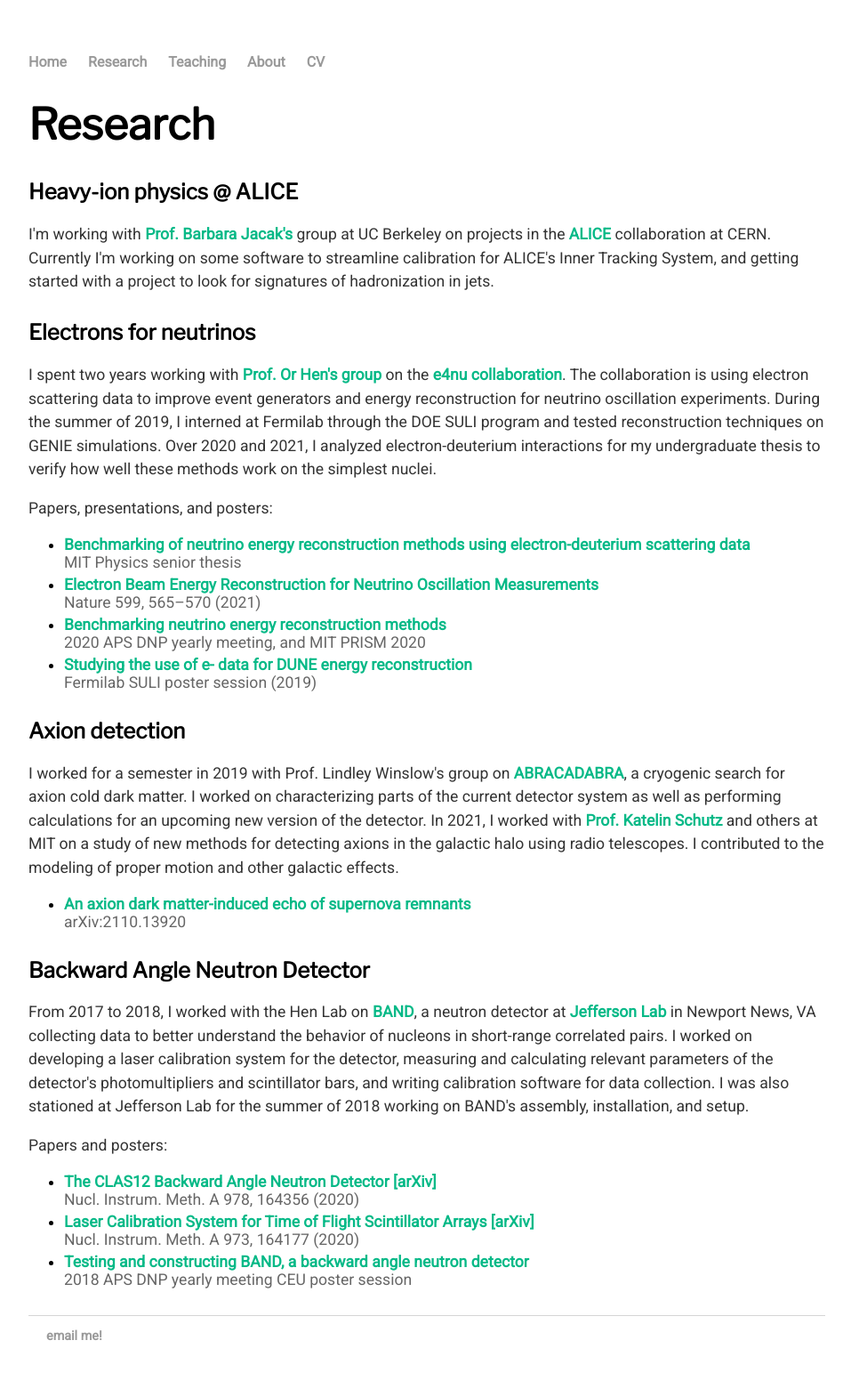
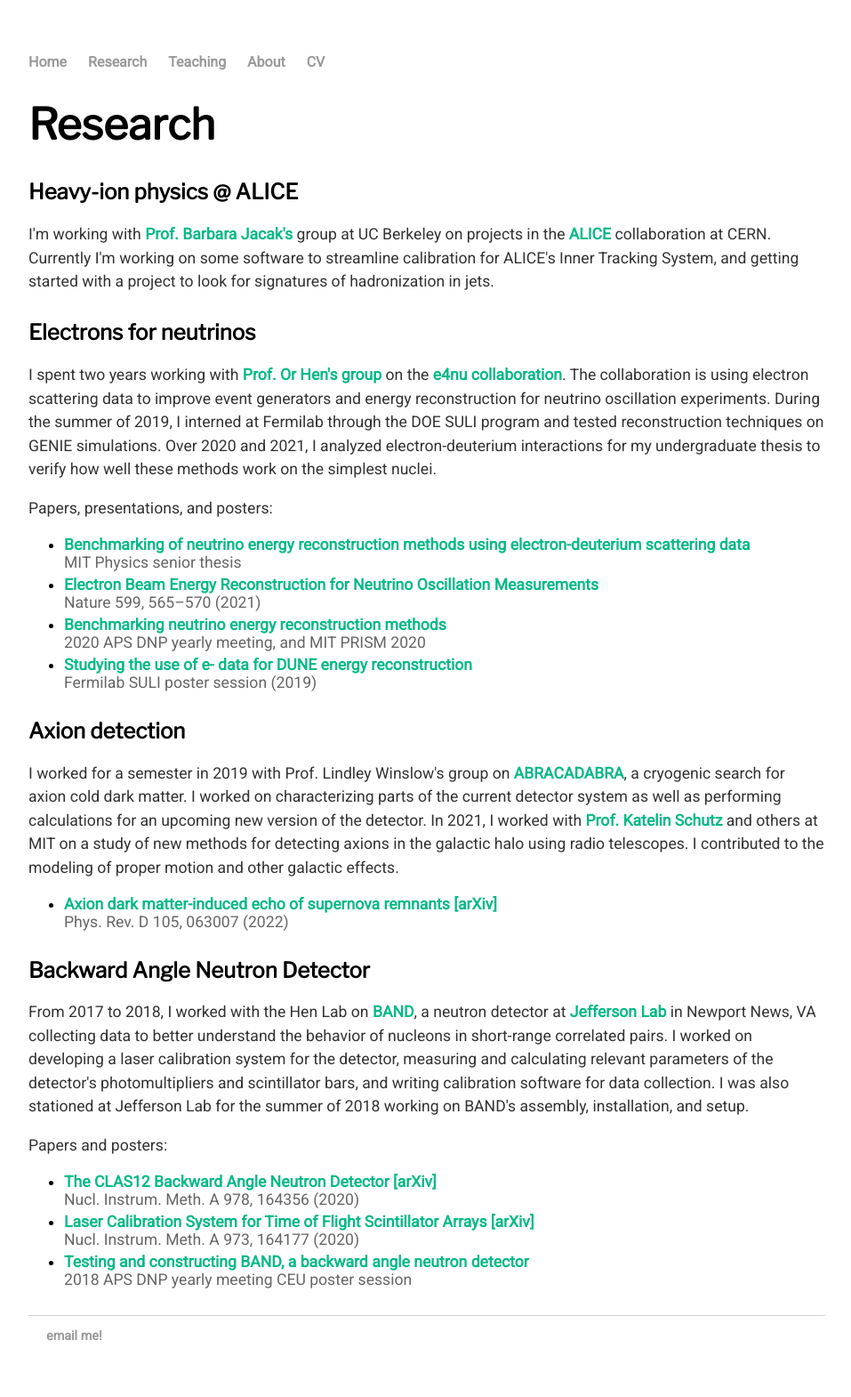
Before and after one commit to nambrath/nambrath.github.io, a Jekyll site: the page built from research/index.html, in a window 1280 px wide. Shown: the whole page at 89% size, without its empty margins (160-1117 px from the left). Built offline with Jekyll 4.4.1, drawn with Linux system fonts in a browser that asks for light colours.

Commit message:
paper and cv updates

```diff
--- a/research/index.html
+++ b/research/index.html
@@ -31,7 +31,7 @@ title: Research
 		<p class="para">
 			I worked for a semester in 2019 with Prof. Lindley Winslow's group on <a href="http://abracadabra.mit.edu/">ABRACADABRA</a>, a cryogenic search for axion cold dark matter. I worked on characterizing parts of the current detector system as well as performing calculations for an upcoming new version of the detector. In 2021, I worked with <a href="https://katelinschutz.com/">Prof. Katelin Schutz</a> and others at MIT on a study of new methods for detecting axions in the galactic halo using radio telescopes. I contributed to the modeling of proper motion and other galactic effects.
 			<ul>
-				<li> <a href='https://arxiv.org/pdf/2110.13920v1.pdf'>An axion dark matter-induced echo of supernova remnants</a> <br><span class='loc'>arXiv:2110.13920 </li></span>
+				<li> <a href='https://journals.aps.org/prd/abstract/10.1103/PhysRevD.105.063007'>Axion dark matter-induced echo of supernova remnants</a> <a href='https://arxiv.org/pdf/2110.13920v1.pdf'>[arXiv]</a> <br><span class='loc'>Phys. Rev. D 105, 063007 (2022)</span>  </li>
 			</ul>
 		</p>
 	</div>
```
Also changed, not shown: 3 other files.
